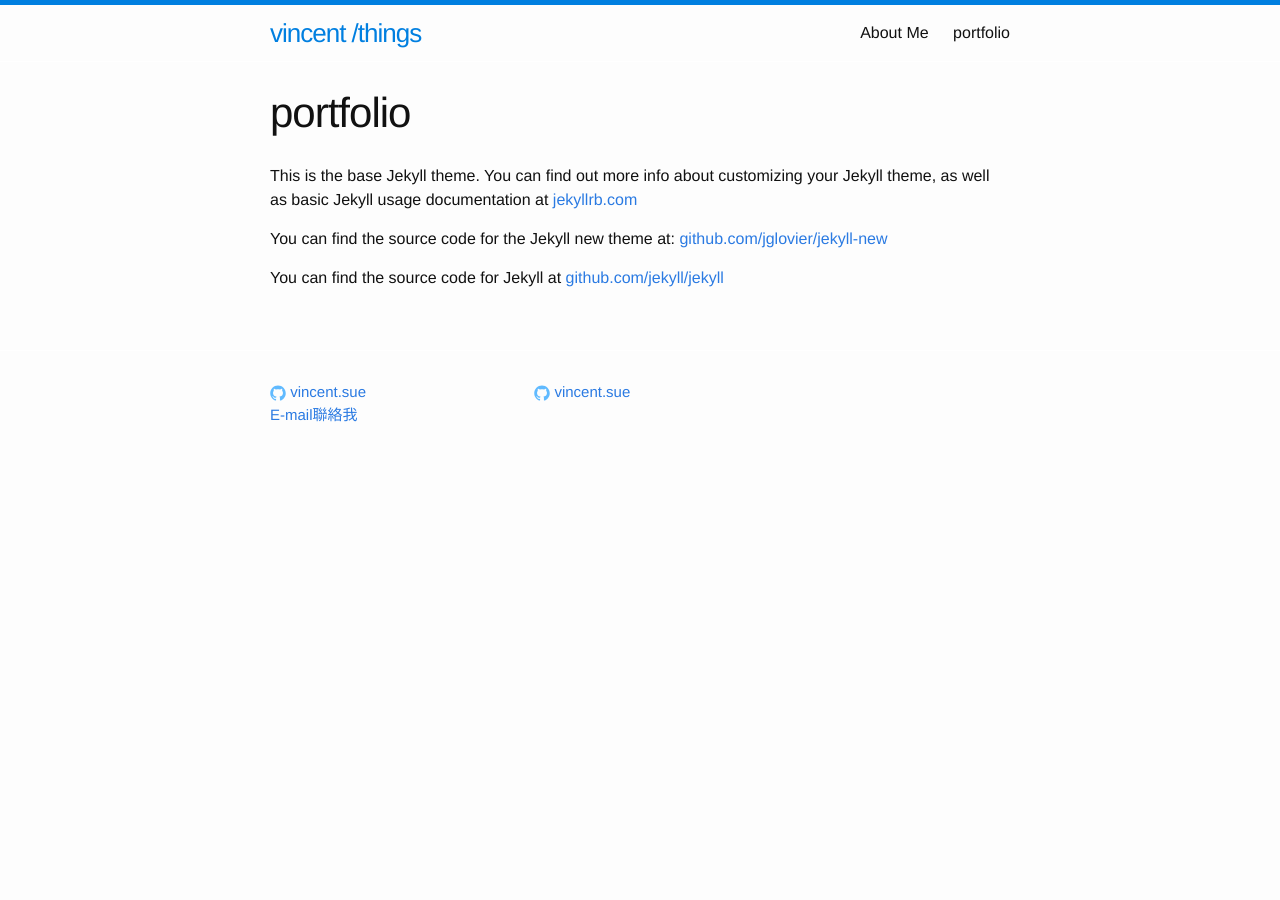
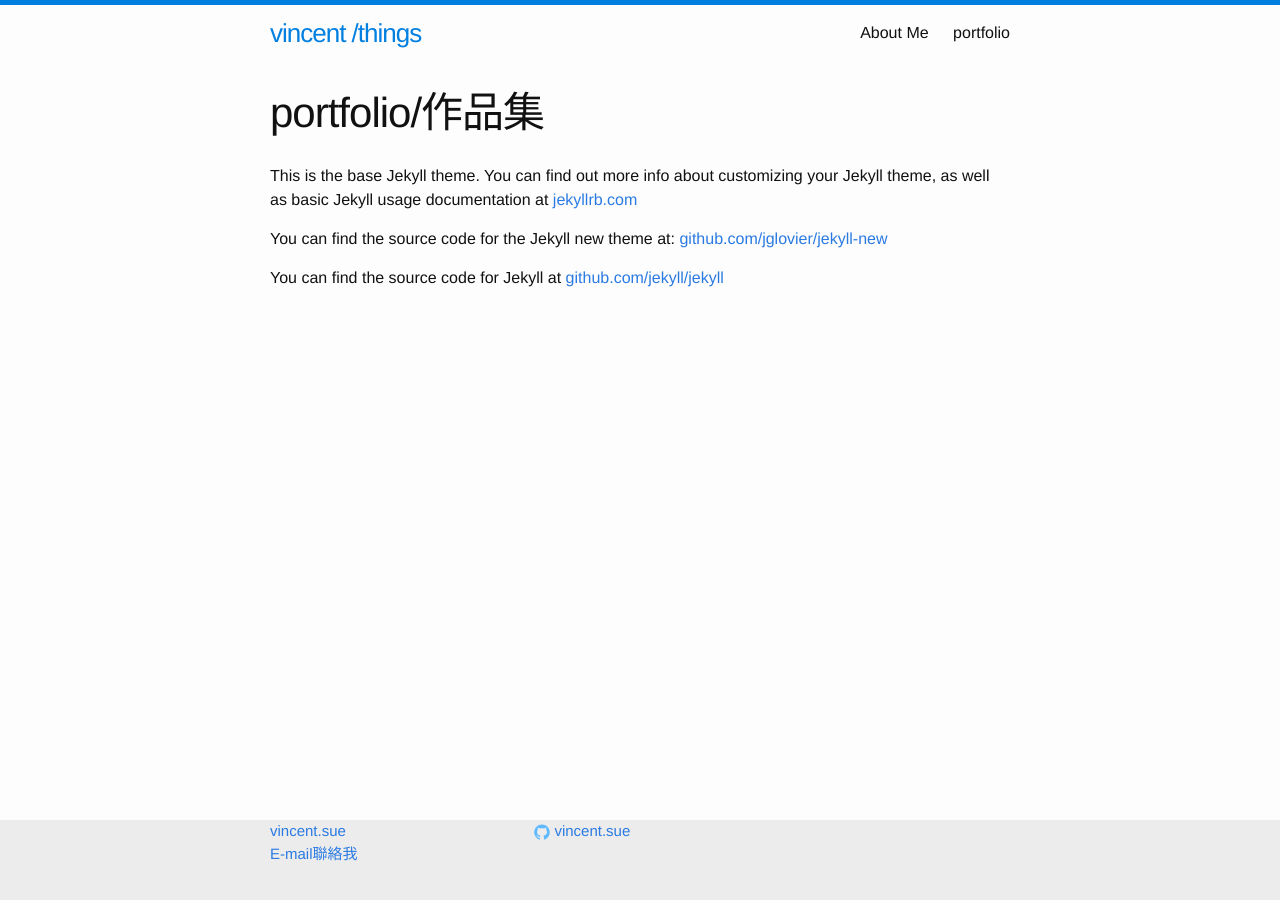
Before and after one commit to gnux123/gnux123.github.io, a Jekyll site: the page built from portfolio.md, in a window 1280 px wide. Built offline with Jekyll 4.4.1, drawn with Linux system fonts in a browser that asks for light colours.

Commit message:
modified css and page markdown.

```diff
--- a/_includes/footer.html
+++ b/_includes/footer.html
@@ -11,7 +11,7 @@
           <li>
             <a href="https://github.com/{{ site.github_username }}">
               <span class="icon  icon--github">
-                <svg viewBox="0 0 16 16">
+                <svgqq viewBox="0 0 16 16">
                   <path fill="#828282" d="M7.999,0.431c-4.285,0-7.76,3.474-7.76,7.761 c0,3.428,2.223,6.337,5.307,7.363c0.388,0.071,0.53-0.168,0.53-0.374c0-0.184-0.007-0.672-0.01-1.32 c-2.159,0.469-2.614-1.04-2.614-1.04c-0.353-0.896-0.862-1.135-0.862-1.135c-0.705-0.481,0.053-0.472,0.053-0.472 c0.779,0.055,1.189,0.8,1.189,0.8c0.692,1.186,1.816,0.843,2.258,0.645c0.071-0.502,0.271-0.843,0.493-1.037 C4.86,11.425,3.049,10.76,3.049,7.786c0-0.847,0.302-1.54,0.799-2.082C3.768,5.507,3.501,4.718,3.924,3.65 c0,0,0.652-0.209,2.134,0.796C6.677,4.273,7.34,4.187,8,4.184c0.659,0.003,1.323,0.089,1.943,0.261 c1.482-1.004,2.132-0.796,2.132-0.796c0.423,1.068,0.157,1.857,0.077,2.054c0.497,0.542,0.798,1.235,0.798,2.082 c0,2.981-1.814,3.637-3.543,3.829c0.279,0.24,0.527,0.713,0.527,1.437c0,1.037-0.01,1.874-0.01,2.129 c0,0.208,0.14,0.449,0.534,0.373c3.081-1.028,5.302-3.935,5.302-7.362C15.76,3.906,12.285,0.431,7.999,0.431z"/>
                 </svg>
               </span>
--- a/_sass/_layout.scss
+++ b/_sass/_layout.scss
@@ -39,6 +39,8 @@
         &:not(:first-child) {
             margin-left: 20px;
         }
+
+        & > span { display: none; }
     }
 
     @include media-query($on-palm) {
@@ -92,8 +94,13 @@
  * Site footer
  */
 .site-footer {
-    border-top: 1px solid $grey-color-light;
-    padding: $spacing-unit 0;
+    position: fixed;
+    bottom:0;
+    width:100%;
+    height:80px;
+    background: #ececec;
+    // border-top: 1px solid $grey-color-light;
+    // padding: $spacing-unit 0;
 }
 
 .footer-heading {
--- a/portfolio.md
+++ b/portfolio.md
@@ -1,6 +1,6 @@
 ---
 layout: page
-title: portfolio
+title: portfolio<span>/作品集</span>
 permalink: /portfolio/
 ---
 
```
Also changed, not shown: about.md (+1 -1 lines).
